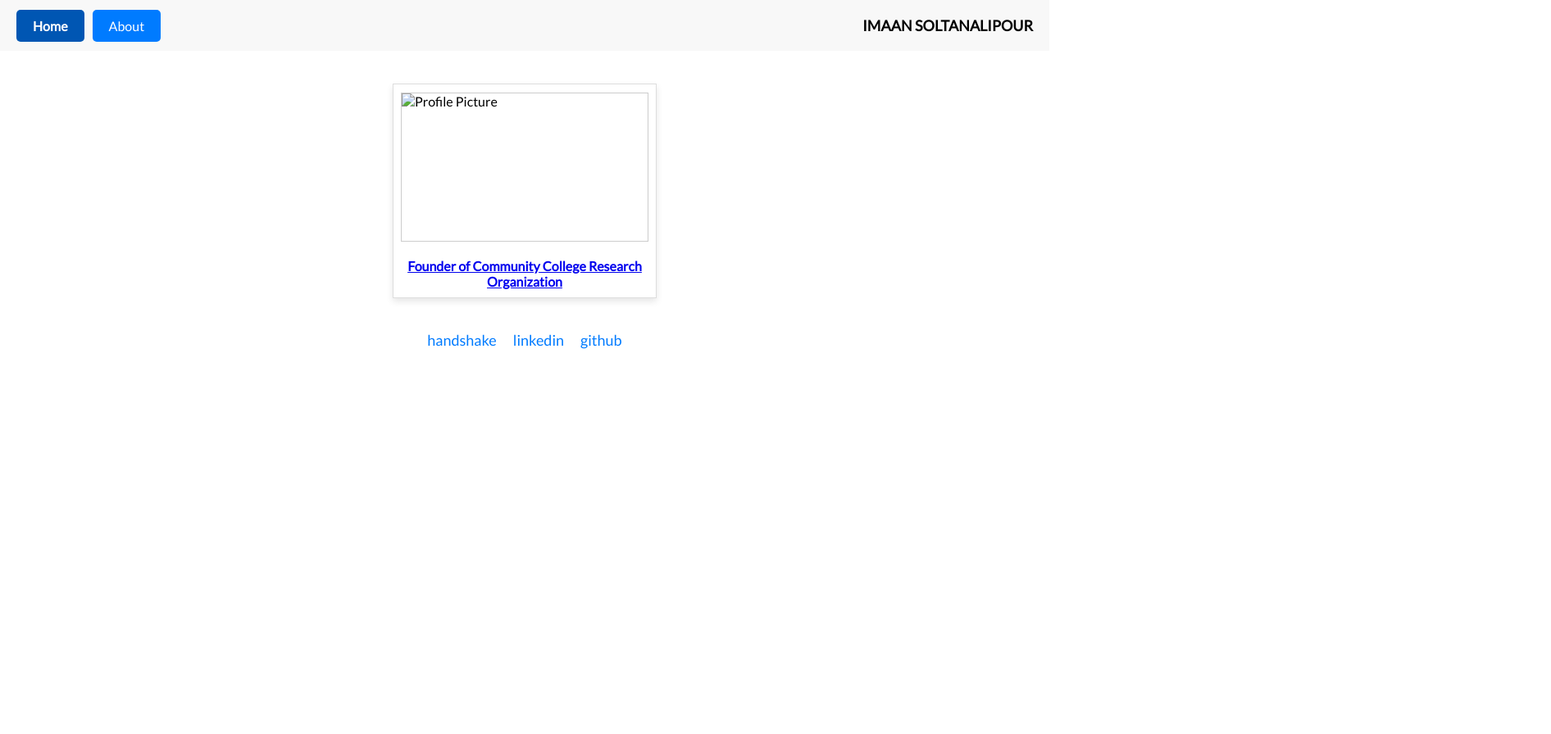
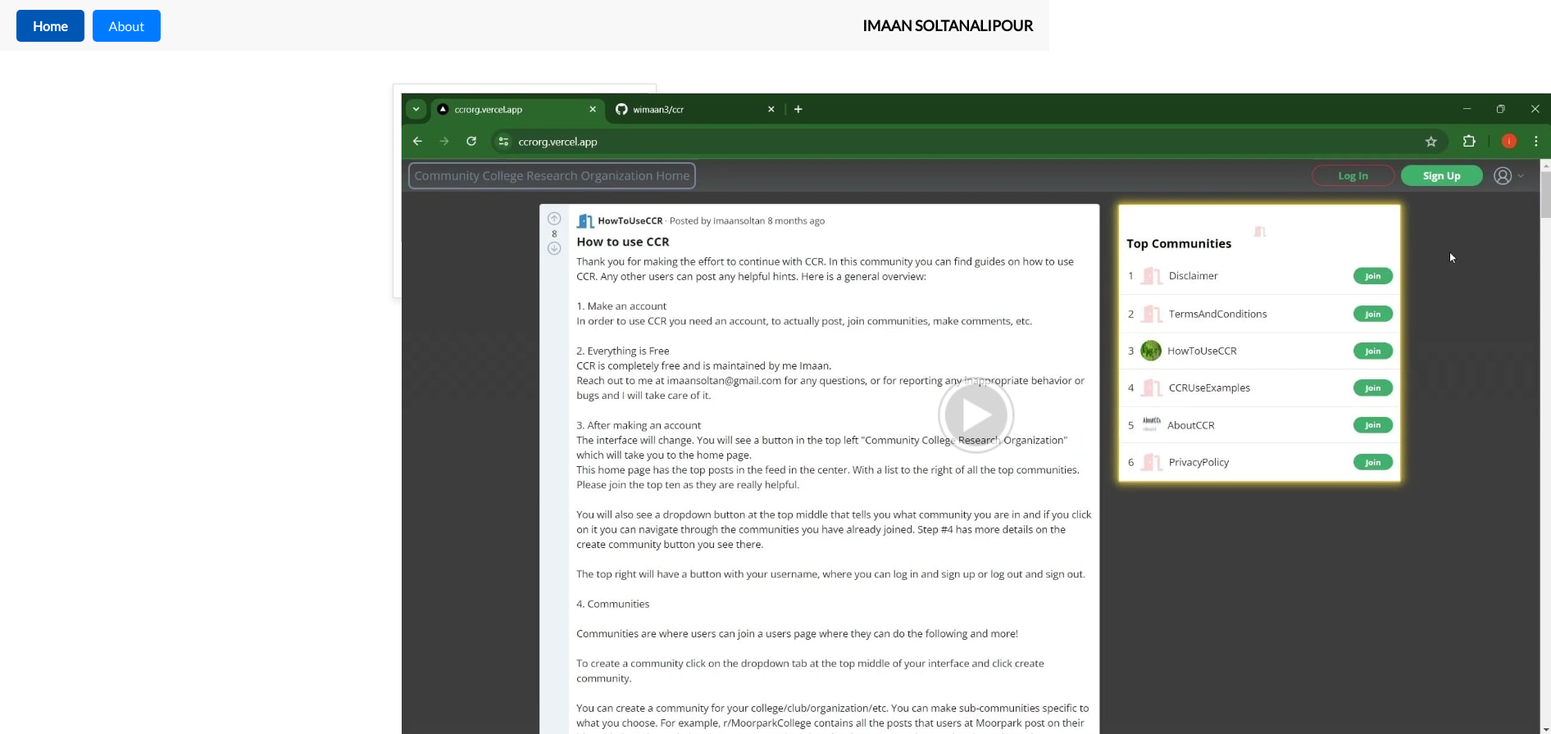
Before and after one commit to wimaan3/wimaan3.github.io, a website: page index.html in a window 1280 px wide. Shown: the whole page at 82% size, 1892 px wide, since content can reach past the window. Before the commit the page ends 800 px from the top, so only its background shows below. Drawn offline with Linux system fonts and the light colour scheme.

Commit message:
Update index.html

```diff
--- a/index.html
+++ b/index.html
@@ -56,7 +56,7 @@
             <div class="portfolio-items-wrapper">
                 <div class="portfolio-item-wrapper">
                     <div class="video-thumbnail" onclick="window.open('https://drive.google.com/file/d/1HwEEkDNOkxplsO8IZ8Yq-VXO_pxFUvKM/view?usp=sharing', '_blank')">
-                    <img src="image (4).jpg" alt="Profile Picture">
+                    <img src="Images/image (4).jpg" >
                 </div>
                     <div class="img-text-wrapper">
                         <div class="subtitle">
```
